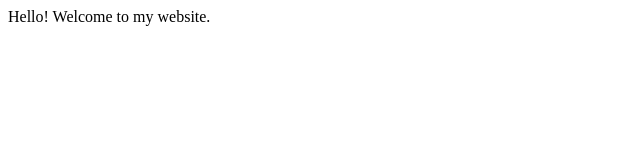
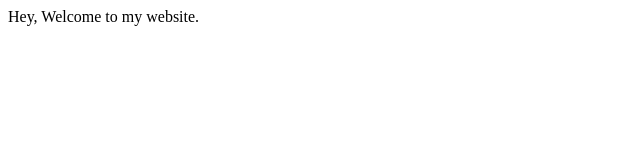
Before and after one commit to sudeepcloud1996/project1, a plain HTML site: page index.html in a window 1280 px wide. Shown: the full height of the page, 0-640 px from the left. Drawn offline with Linux system fonts and the light colour scheme.

Commit message:
Hey message is added

```diff
--- a/index.html
+++ b/index.html
@@ -3,6 +3,7 @@
 My Website
 </title>
 <p>
-Hello! Welcome to my website.
+Hey,
+    Welcome to my website.
 </p>
 </html>
```
